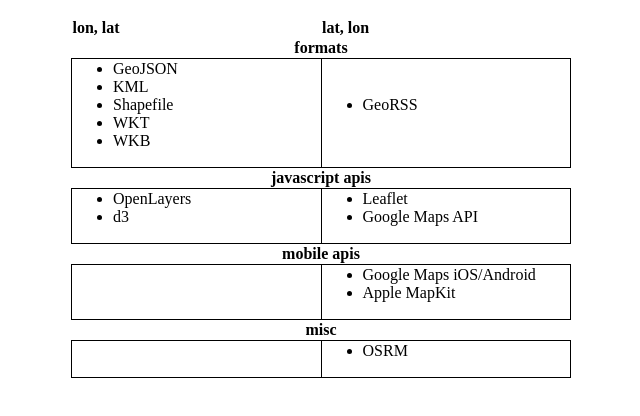
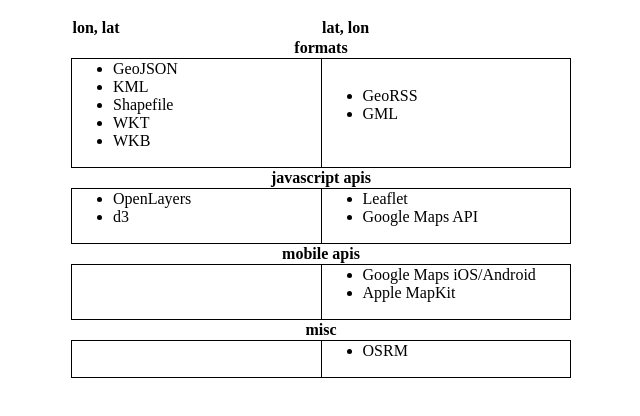
Before and after one commit to tmcw-up-for-adoption/lonlat, a plain HTML site: page index.html in a window 1280 px wide. Shown: the part 60-476 px from the top of the page, without its empty margins (319-959 px from the left). Drawn offline with Linux system fonts and the light colour scheme.

Commit message:
Mention that GML is lat,lng

```diff
--- a/index.html
+++ b/index.html
@@ -42,6 +42,7 @@ td {
     <td>
         <ul>
             <li>GeoRSS
+            <li>GML
         </ul>
     </td>
 </tr>
```
